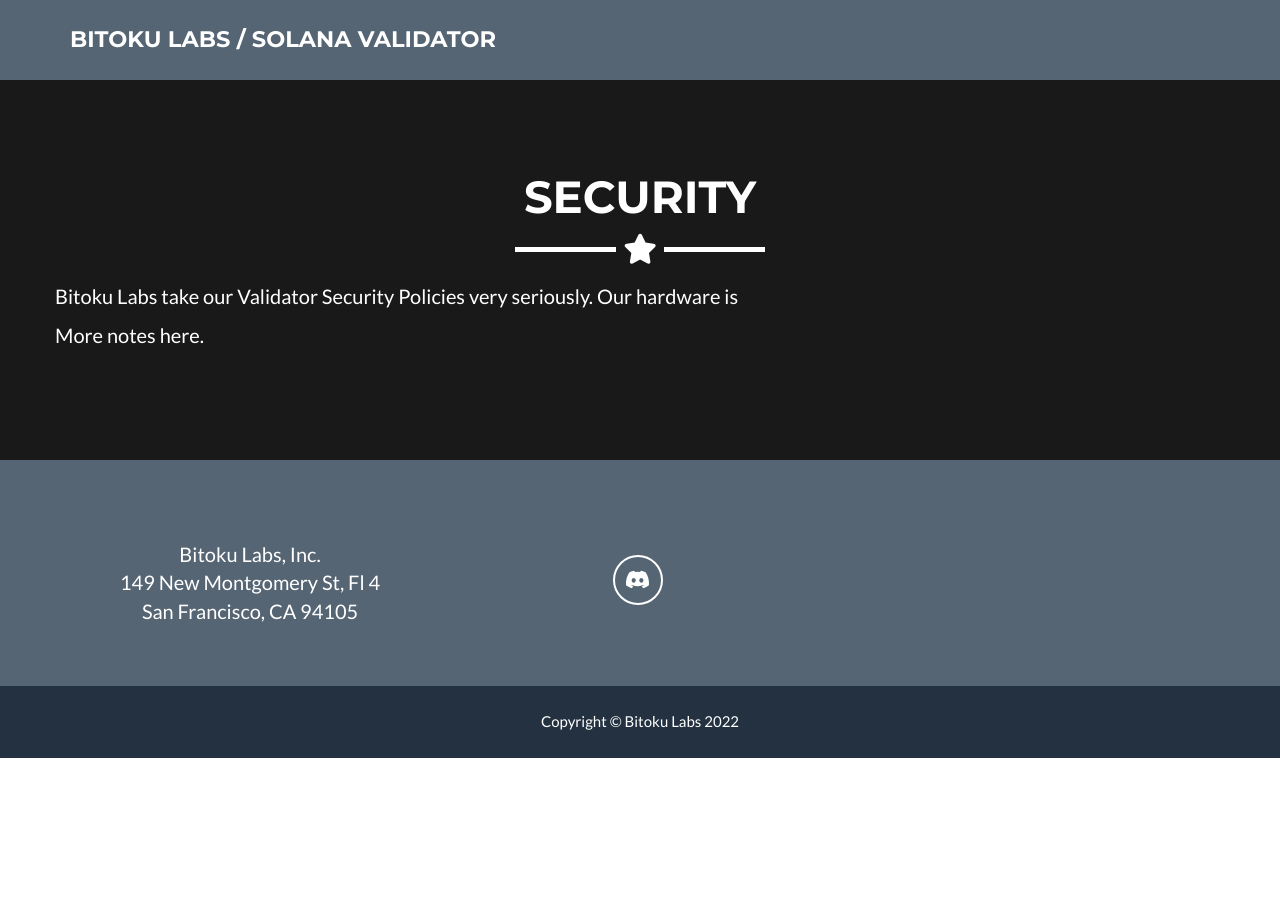
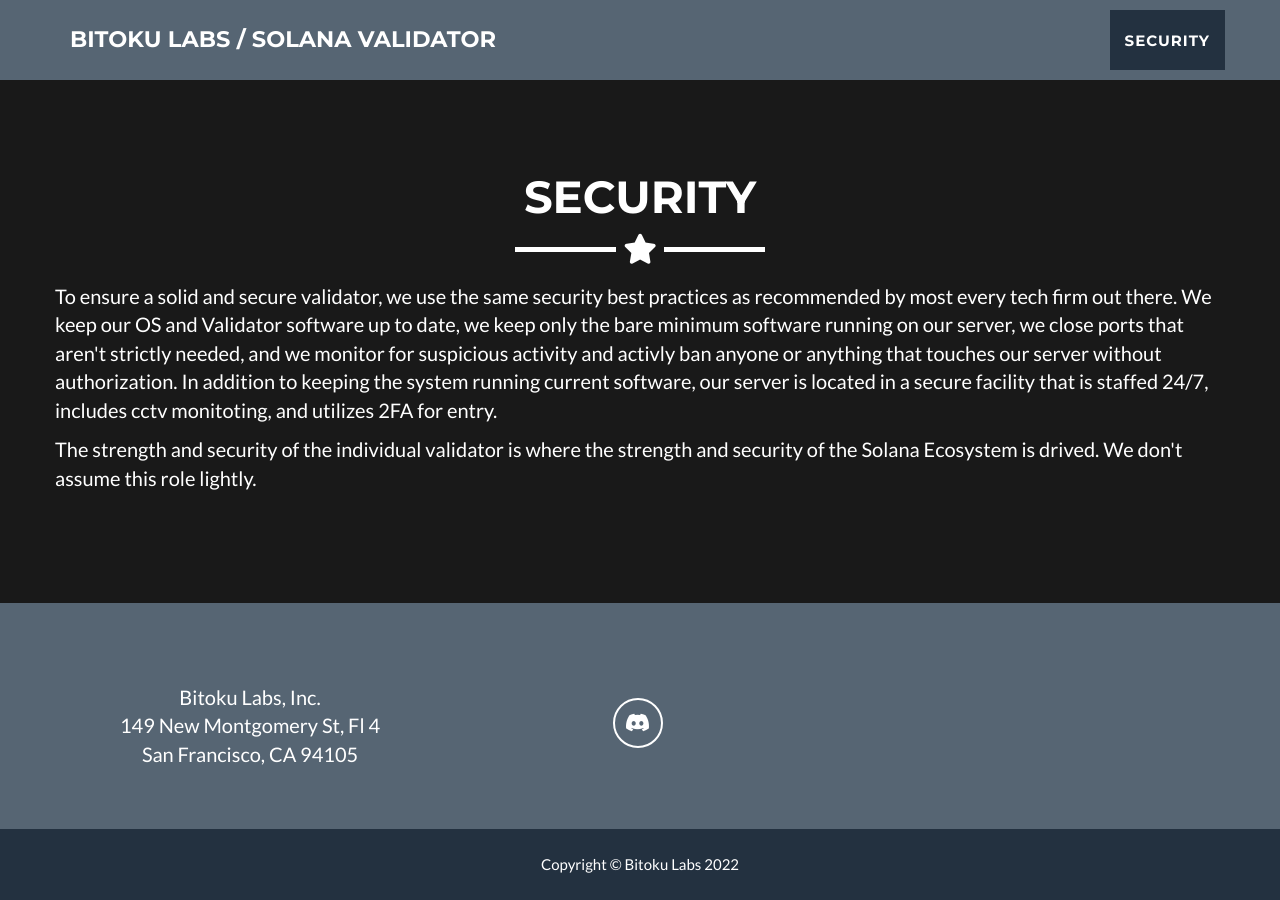
Before and after one commit to T3chie-404/oku-val, a Jekyll site: the page built from _posts/2014-07-18-project-1.markdown, in a window 1280 px wide and 900 px high, scrolled down 1505 px. Built offline with Jekyll 4.4.1, drawn with Linux system fonts in a browser that asks for light colours; before the commit the page ends 2263 px from its top, so only the background shows below that.

Commit message:
BitokuLabs

```diff
--- a/_includes/nav.html
+++ b/_includes/nav.html
@@ -18,6 +18,9 @@
                     <li class="hidden">
                         <a href="#page-top"></a>
                     </li>
+                    <li class="page-scroll">
+                        <a href="#security">Security</a>
+                    </li>
                 </ul>
             </div>
             <!-- /.navbar-collapse -->
--- a/_includes/security.html
+++ b/_includes/security.html
@@ -1,5 +1,5 @@
  <!-- Security Section -->
-    <section class="success" id="about">
+    <section class="success" id="security">
         <div class="container">
             <div class="row">
                 <div class="col-lg-12 text-center">
@@ -9,11 +9,11 @@
             </div>
             	<div class="row">
                 <!div class="col-lg-4 col-lg-offset-2">
-                    <p>Bitoku Labs take our Validator Security Policies very seriously. Our hardware is </p>
+                    <p>To ensure a solid and secure validator, we use the same security best practices as recommended by most every tech firm out there. We keep our OS and Validator software up to date, we keep only the bare minimum software running on our server, we close ports that aren't strictly needed, and we monitor for suspicious activity and activly ban anyone or anything that touches our server without authorization. In addition to keeping the system running current software, our server is located in a secure facility that is staffed 24/7, includes cctv monitoting, and utilizes 2FA for entry.</p>
             </div>
             	<div class="row">
                 <!div class="col-lg-4">
-                    <p>More notes here. </p>
+                    <p>The strength and security of the individual validator is where the strength and security of the Solana Ecosystem is drived. We don't assume this role lightly. </p>
                 </div>
                     </a>
                 </div>
```
Also changed, not shown: 2 other files.
